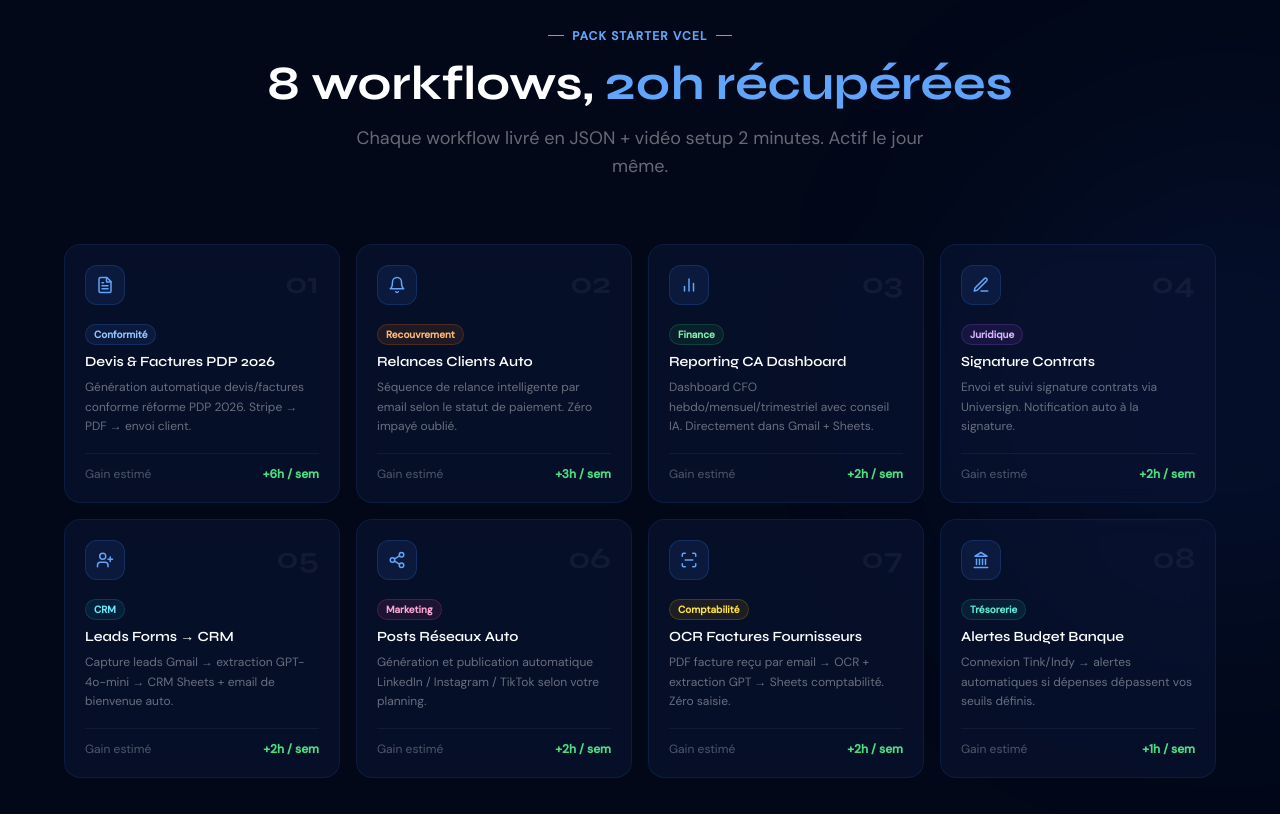
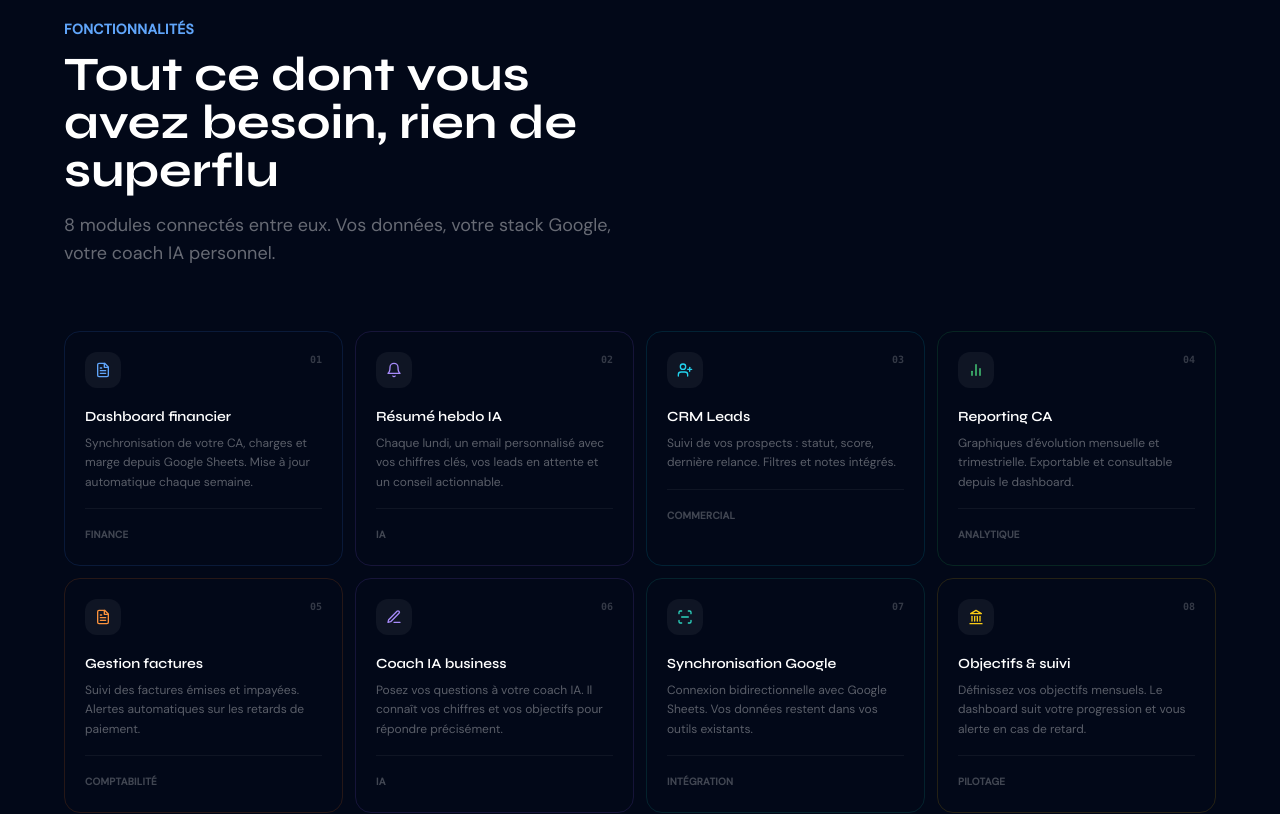
Before and after one commit to killyanhoulettevcel/vcel-site, a Next.js app: page / in a window 1280 px wide. Shown: the part 1020-1834 px from the top of the page. Built offline with nearby package versions, Linux system fonts and the light colour scheme.

Commit message:
Update Workflows.tsx

```diff
--- a/src/components/Workflows.tsx
+++ b/src/components/Workflows.tsx
@@ -2,163 +2,48 @@
 import { FileText, Bell, BarChart2, PenLine, UserPlus, Share2, ScanLine, Landmark } from 'lucide-react'
 
 const workflows = [
-  {
-    num: '01',
-    icon: FileText,
-    title: 'Devis & Factures PDP 2026',
-    gain: '6h / sem',
-    desc: 'Génération automatique devis/factures conforme réforme PDP 2026. Stripe → PDF → envoi client.',
-    status: 'ready',
-    tag: 'Conformité',
-  },
-  {
-    num: '02',
-    icon: Bell,
-    title: 'Relances Clients Auto',
-    gain: '3h / sem',
-    desc: 'Séquence de relance intelligente par email selon le statut de paiement. Zéro impayé oublié.',
-    status: 'ready',
-    tag: 'Recouvrement',
-  },
-  {
-    num: '03',
-    icon: BarChart2,
-    title: 'Reporting CA Dashboard',
-    gain: '2h / sem',
-    desc: 'Dashboard CFO hebdo/mensuel/trimestriel avec conseil IA. Directement dans Gmail + Sheets.',
-    status: 'ready',
-    tag: 'Finance',
-  },
-  {
-    num: '04',
-    icon: PenLine,
-    title: 'Signature Contrats',
-    gain: '2h / sem',
-    desc: 'Envoi et suivi signature contrats via Universign. Notification auto à la signature.',
-    status: 'ready',
-    tag: 'Juridique',
-  },
-  {
-    num: '05',
-    icon: UserPlus,
-    title: 'Leads Forms → CRM',
-    gain: '2h / sem',
-    desc: 'Capture leads Gmail → extraction GPT-4o-mini → CRM Sheets + email de bienvenue auto.',
-    status: 'ready',
-    tag: 'CRM',
-  },
-  {
-    num: '06',
-    icon: Share2,
-    title: 'Posts Réseaux Auto',
-    gain: '2h / sem',
-    desc: 'Génération et publication automatique LinkedIn / Instagram / TikTok selon votre planning.',
-    status: 'ready',
-    tag: 'Marketing',
-  },
-  {
-    num: '07',
-    icon: ScanLine,
-    title: 'OCR Factures Fournisseurs',
-    gain: '2h / sem',
-    desc: 'PDF facture reçu par email → OCR + extraction GPT → Sheets comptabilité. Zéro saisie.',
-    status: 'ready',
-    tag: 'Comptabilité',
-  },
-  {
-    num: '08',
-    icon: Landmark,
-    title: 'Alertes Budget Banque',
-    gain: '1h / sem',
-    desc: 'Connexion Tink/Indy → alertes automatiques si dépenses dépassent vos seuils définis.',
-    status: 'ready',
-    tag: 'Trésorerie',
-  },
+  { num: '01', icon: FileText,  title: 'Dashboard financier',       desc: 'Synchronisation de votre CA, charges et marge depuis Google Sheets. Mise à jour automatique chaque semaine.',  tag: 'Finance',      color: 'text-blue-400',   bg: 'bg-blue-500/8 border-blue-500/15' },
+  { num: '02', icon: Bell,      title: 'Résumé hebdo IA',           desc: 'Chaque lundi, un email personnalisé avec vos chiffres clés, vos leads en attente et un conseil actionnable.', tag: 'IA',           color: 'text-violet-400', bg: 'bg-violet-500/8 border-violet-500/15' },
+  { num: '03', icon: UserPlus,  title: 'CRM Leads',                 desc: 'Suivi de vos prospects : statut, score, dernière relance. Filtres et notes intégrés.',                          tag: 'Commercial',   color: 'text-cyan-400',   bg: 'bg-cyan-500/8 border-cyan-500/15' },
+  { num: '04', icon: BarChart2, title: 'Reporting CA',              desc: 'Graphiques d\'évolution mensuelle et trimestrielle. Exportable et consultable depuis le dashboard.',             tag: 'Analytique',   color: 'text-green-400',  bg: 'bg-green-500/8 border-green-500/15' },
+  { num: '05', icon: FileText,  title: 'Gestion factures',          desc: 'Suivi des factures émises et impayées. Alertes automatiques sur les retards de paiement.',                      tag: 'Comptabilité', color: 'text-orange-400', bg: 'bg-orange-500/8 border-orange-500/15' },
+  { num: '06', icon: PenLine,   title: 'Coach IA business',         desc: 'Posez vos questions à votre coach IA. Il connaît vos chiffres et vos objectifs pour répondre précisément.',    tag: 'IA',           color: 'text-violet-400', bg: 'bg-violet-500/8 border-violet-500/15' },
+  { num: '07', icon: ScanLine,  title: 'Synchronisation Google',    desc: 'Connexion bidirectionnelle avec Google Sheets. Vos données restent dans vos outils existants.',               tag: 'Intégration',  color: 'text-teal-400',   bg: 'bg-teal-500/8 border-teal-500/15' },
+  { num: '08', icon: Landmark,  title: 'Objectifs & suivi',         desc: 'Définissez vos objectifs mensuels. Le dashboard suit votre progression et vous alerte en cas de retard.',      tag: 'Pilotage',     color: 'text-yellow-400', bg: 'bg-yellow-500/8 border-yellow-500/15' },
 ]
-
-const tagColors: Record<string, string> = {
-  Conformité: 'bg-blue-500/10 text-blue-300 border-blue-500/20',
-  Recouvrement: 'bg-orange-500/10 text-orange-300 border-orange-500/20',
-  Finance: 'bg-green-500/10 text-green-300 border-green-500/20',
-  Juridique: 'bg-purple-500/10 text-purple-300 border-purple-500/20',
-  CRM: 'bg-cyan-500/10 text-cyan-300 border-cyan-500/20',
-  Marketing: 'bg-pink-500/10 text-pink-300 border-pink-500/20',
-  Comptabilité: 'bg-yellow-500/10 text-yellow-300 border-yellow-500/20',
-  Trésorerie: 'bg-teal-500/10 text-teal-300 border-teal-500/20',
-}
 
 export default function Workflows() {
   return (
-    <section id="workflows" className="relative py-28 px-6 overflow-hidden">
-      <div className="glow-orb w-[500px] h-[500px] bg-blue-700/10 top-[20%] right-[-200px]" />
-
+    <section id="workflows" className="relative py-28 px-6">
       <div className="max-w-6xl mx-auto">
 
-        {/* Header */}
-        <div className="text-center mb-16">
-          <div className="section-label">
-            <span className="w-4 h-px bg-blue-400" />
-            Pack Starter VCEL
-            <span className="w-4 h-px bg-blue-400" />
-          </div>
-          <h2 className="font-display text-4xl md:text-5xl font-bold text-white mb-4">
-            8 workflows,{' '}
-            <span className="text-blue-400">20h récupérées</span>
+        <div className="mb-16">
+          <p className="text-blue-400 text-sm font-semibold mb-3 tracking-wide uppercase">Fonctionnalités</p>
+          <h2 className="font-display text-4xl md:text-5xl font-bold text-white mb-4 max-w-xl">
+            Tout ce dont vous avez besoin, rien de superflu
           </h2>
-          <p className="text-white/40 text-lg max-w-xl mx-auto">
-            Chaque workflow livré en JSON + vidéo setup 2 minutes. Actif le jour même.
+          <p className="text-white/40 text-lg max-w-xl">
+            8 modules connectés entre eux. Vos données, votre stack Google, votre coach IA personnel.
           </p>
         </div>
 
-        {/* Grid */}
-        <div className="grid md:grid-cols-2 lg:grid-cols-4 gap-4">
+        <div className="grid md:grid-cols-2 lg:grid-cols-4 gap-3">
           {workflows.map((w) => (
             <div key={w.num}
-              className="card-glass p-5 group hover:border-blue-400/30 transition-all duration-300 hover:-translate-y-1 cursor-default">
-
-              {/* Top row */}
-              <div className="flex items-start justify-between mb-4">
-                <div className="w-10 h-10 rounded-xl bg-blue-500/10 border border-blue-500/20 flex items-center justify-center group-hover:bg-blue-500/20 transition-colors">
-                  <w.icon size={18} className="text-blue-400" />
+              className={`border rounded-2xl p-5 hover:border-white/15 transition-all duration-200 ${w.bg}`}>
+              <div className="flex items-start justify-between mb-5">
+                <div className={`w-9 h-9 rounded-xl flex items-center justify-center bg-white/5`}>
+                  <w.icon size={16} className={w.color} />
                 </div>
-                <span className="font-display text-3xl font-bold text-white/5 group-hover:text-white/10 transition-colors select-none">
-                  {w.num}
-                </span>
+                <span className="text-[10px] font-semibold text-white/20 font-mono">{w.num}</span>
               </div>
-
-              {/* Tag */}
-              <span className={`inline-block text-[10px] font-semibold px-2 py-0.5 rounded-full border mb-2 ${tagColors[w.tag]}`}>
-                {w.tag}
-              </span>
-
-              {/* Content */}
               <h3 className="font-display font-semibold text-white text-sm mb-2 leading-tight">{w.title}</h3>
-              <p className="text-white/40 text-xs leading-relaxed mb-4">{w.desc}</p>
-
-              {/* Gain */}
-              <div className="flex items-center justify-between pt-3 border-t border-white/5">
-                <span className="text-xs text-white/30">Gain estimé</span>
-                <span className="text-xs font-semibold text-green-400">+{w.gain}</span>
+              <p className="text-white/35 text-xs leading-relaxed">{w.desc}</p>
+              <div className="mt-4 pt-3 border-t border-white/5">
+                <span className="text-[10px] font-semibold text-white/25 uppercase tracking-wide">{w.tag}</span>
               </div>
             </div>
           ))}
-        </div>
-
-        {/* Total */}
-        <div className="mt-10 card-glass p-6 flex flex-col md:flex-row items-center justify-between gap-4">
-          <div>
-            <p className="text-white/40 text-sm mb-1">Gain total Pack Starter</p>
-            <p className="font-display text-2xl font-bold text-white">
-              20h <span className="text-white/30 font-normal text-lg">/ semaine</span>
-              <span className="text-white/20 mx-3">→</span>
-              200h <span className="text-white/30 font-normal text-lg">/ an</span>
-              <span className="text-white/20 mx-3">→</span>
-              <span className="text-green-400">10 000€</span> <span className="text-white/30 font-normal text-lg">valeur @25€/h</span>
-            </p>
-          </div>
-          <a href="#tarifs" className="btn-primary shrink-0">
-            Obtenir le Pack →
-          </a>
         </div>
       </div>
     </section>
```
